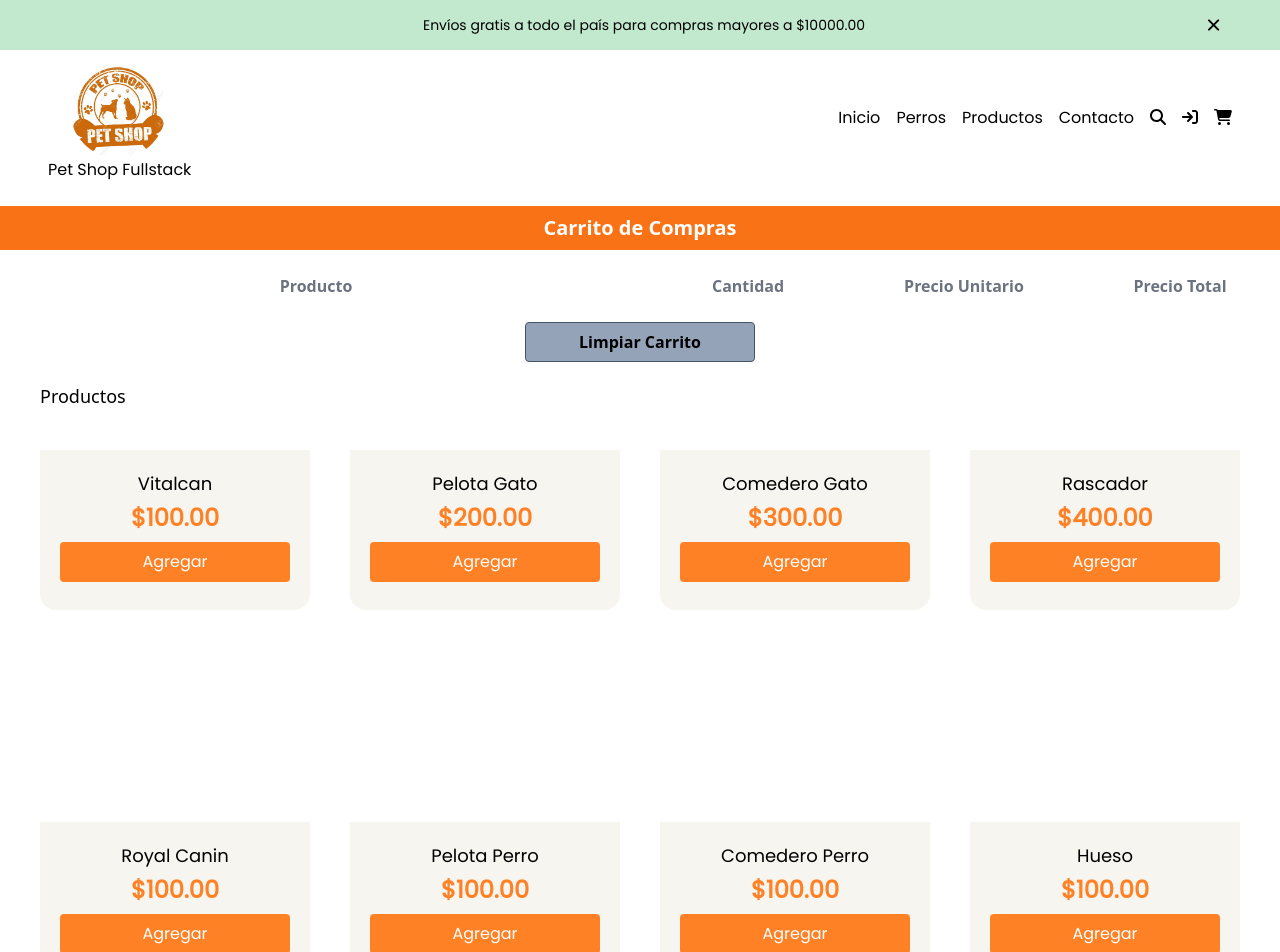
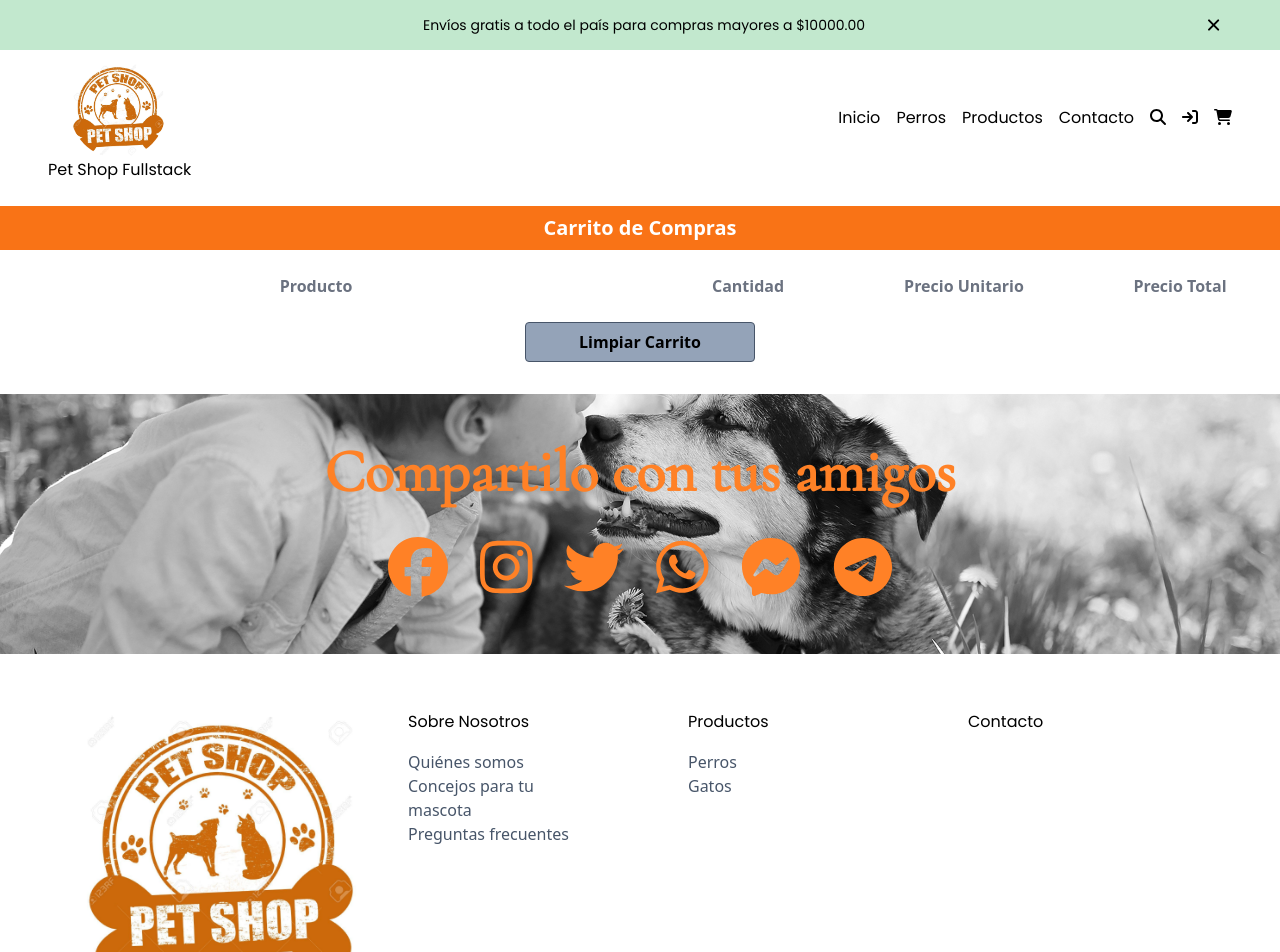
Before and after one commit to jdoors/WebProyect, a React (Create React App) app: page /ShoppingCart in a window 1280 px wide. Shown: the top 952 px of the page. Built offline with nearby package versions, Linux system fonts and the light colour scheme; data requests are answered from the project's data file; a web font is replaced by a local one.

Commit message:
Eliminé los productos del comp ShoppingCart

```diff
--- a/src/components/Carrito/ShoppingCart.js
+++ b/src/components/Carrito/ShoppingCart.js
@@ -122,10 +122,7 @@ const ShoppingCart = () => {
         <div className='flex items-center justify-evenly'>
           <button className=" bg-slate-400 border-slate-600 border rounded w-[230px] h-10 font-bold" onClick={clearCart}>Limpiar Carrito</button>
         </div>
-        <h3 className='mt-5 ml-10 text-lg font-medium'>Productos</h3>
-        <article className="flex flex-wrap justify-evenly">
-          {products.map((product) => (<Product key={product.id} data={product} addToCart={addToCart}/>))}
-        </article>
+
     </div>
   )
 }
```
